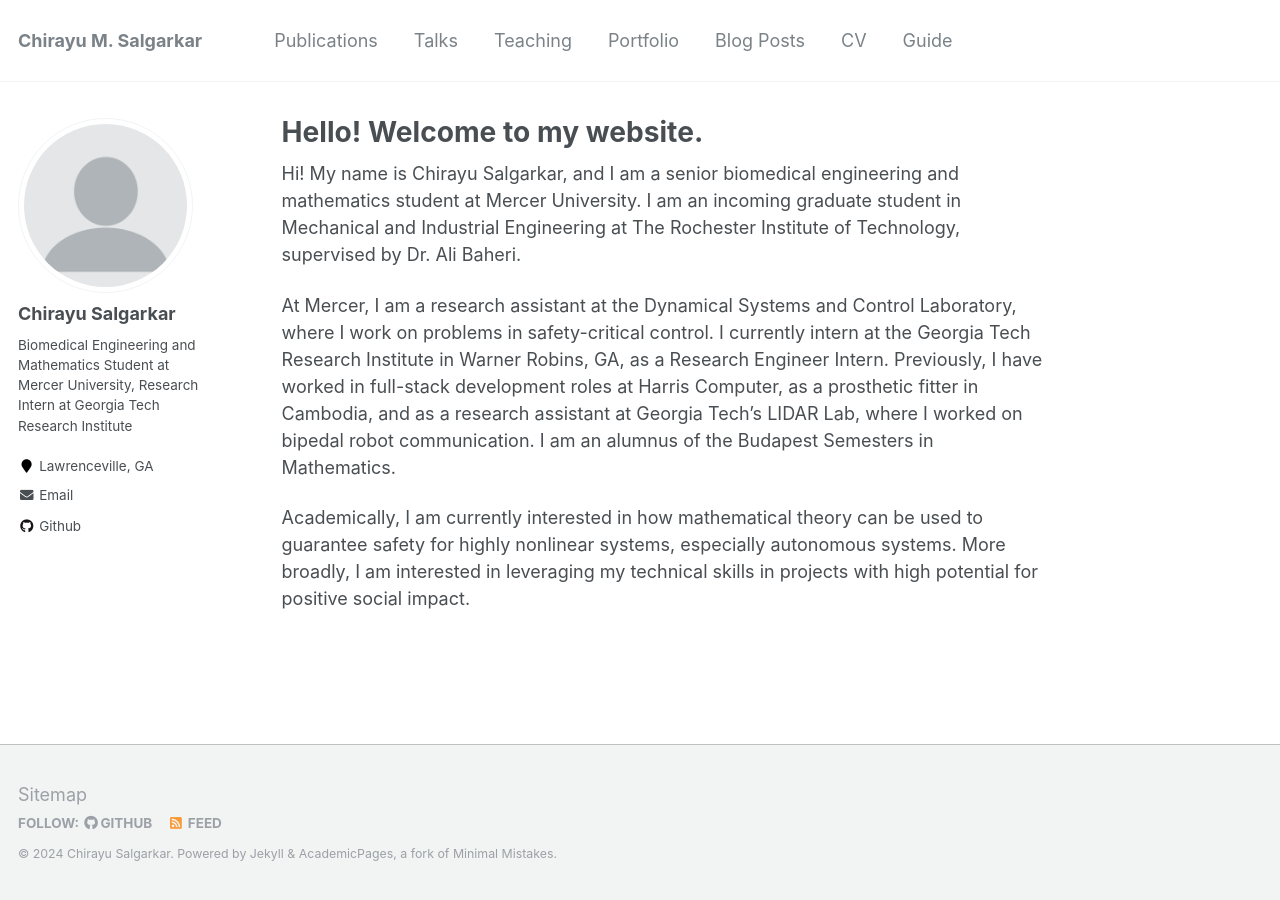
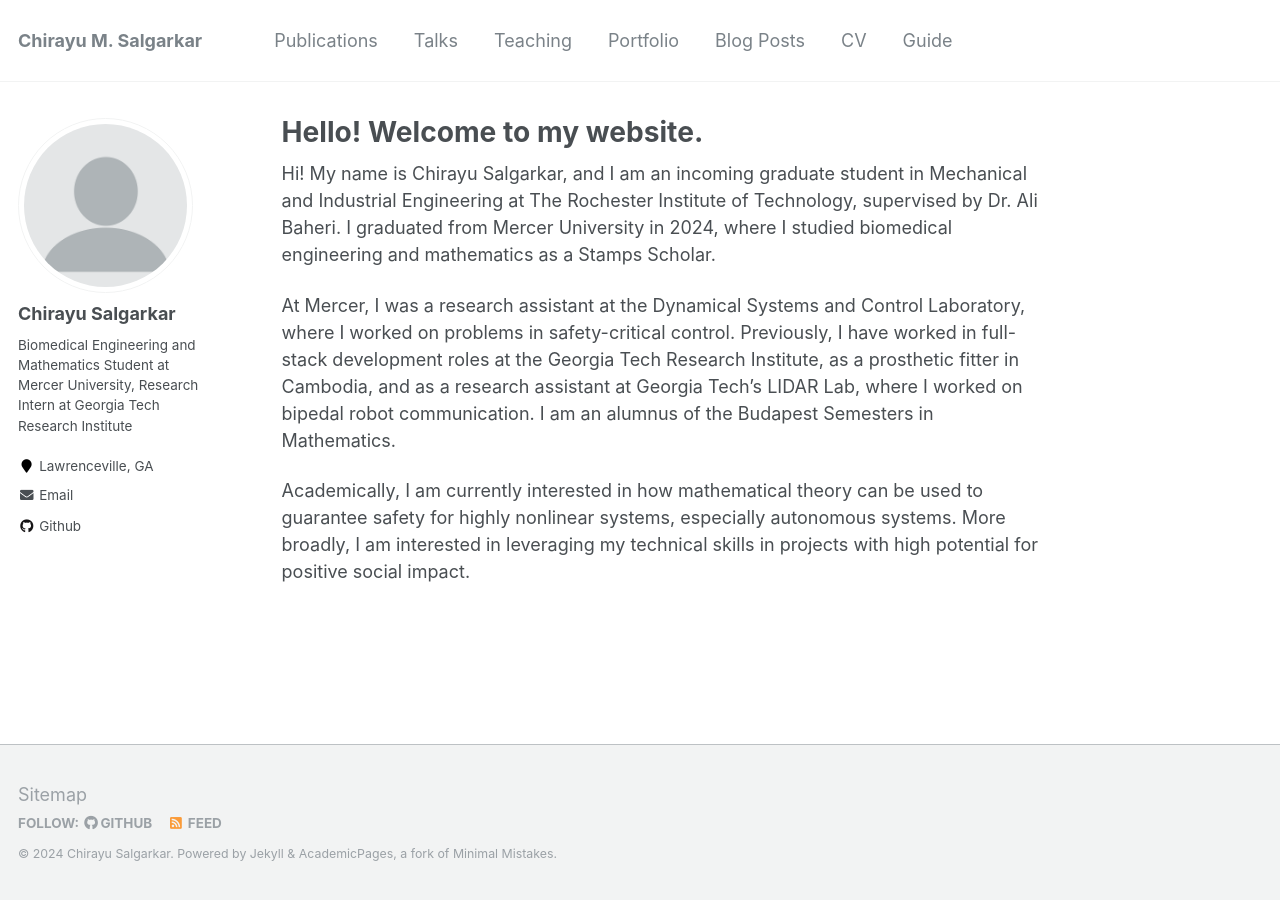
Before and after one commit to ChirayuSalgarkar/ChirayuSalgarkar.github.io, a Jekyll site: the page built from _pages/about.md, in a window 1280 px wide. Built offline with Jekyll 4.4.1, drawn with Linux system fonts in a browser that asks for light colours.

Commit message:
Update about.md

```diff
--- a/_pages/about.md
+++ b/_pages/about.md
@@ -8,8 +8,8 @@ redirect_from:
   - /about.html
 ---
 
-Hi! My name is Chirayu Salgarkar, and I am a senior biomedical engineering and mathematics student at Mercer University. I am an incoming graduate student in Mechanical and Industrial Engineering at The Rochester Institute of Technology, supervised by Dr. Ali Baheri.
+Hi! My name is Chirayu Salgarkar, and I am an incoming graduate student in Mechanical and Industrial Engineering at The Rochester Institute of Technology, supervised by Dr. Ali Baheri. I graduated from Mercer University in 2024, where I studied biomedical engineering and mathematics as a Stamps Scholar.
 
-At Mercer, I am a research assistant at the Dynamical Systems and Control Laboratory, where I work on problems in safety-critical control. I currently intern at the Georgia Tech Research Institute in Warner Robins, GA, as a Research Engineer Intern. Previously, I have worked in full-stack development roles at Harris Computer, as a prosthetic fitter in Cambodia, and as a research assistant at Georgia Tech's LIDAR Lab, where I worked on bipedal robot communication. I am an alumnus of the Budapest Semesters in Mathematics.
+At Mercer, I was a research assistant at the Dynamical Systems and Control Laboratory, where I worked on problems in safety-critical control. Previously, I have worked in full-stack development roles at the Georgia Tech Research Institute, as a prosthetic fitter in Cambodia, and as a research assistant at Georgia Tech's LIDAR Lab, where I worked on bipedal robot communication. I am an alumnus of the Budapest Semesters in Mathematics.
 
 Academically, I am currently interested in how mathematical theory can be used to guarantee safety for highly nonlinear systems, especially autonomous systems. More broadly, I am interested in leveraging my technical skills in projects with high potential for positive social impact.
```
